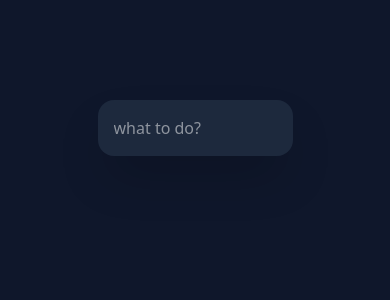
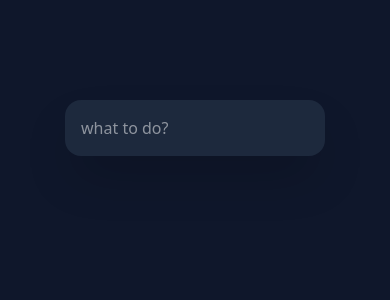
Before and after one commit to TheSeagullDev/svelte-todo, a SvelteKit app: page / in a window 390 px wide. Shown: the top 300 px of the page. Built offline with nearby package versions, Linux system fonts and the light colour scheme.

Commit message:
Add more responsiveness

```diff
--- a/src/routes/+page.svelte
+++ b/src/routes/+page.svelte
@@ -27,7 +27,7 @@
 </script>
 
 <div class="flex min-h-screen flex-col bg-slate-900">
-	<div class="m-auto flex h-64 w-1/2 flex-none items-center">
+	<div class="m-auto flex h-64 w-2/3 md:w-1/2 flex-none items-center">
 		<input
 			type="text"
 			class="w-full rounded-2xl bg-slate-800 p-4 text-white shadow-2xl transition hover:scale-103"
@@ -39,7 +39,7 @@
 			}}
 		/>
 	</div>
-	<div class="m-auto w-1/2 flex-1">
+	<div class="m-auto w-2/3 md:w-1/2 flex-1">
 		{#each todos.toSorted((a, b) => Number(a.done) - Number(b.done)) as todo (todo.id)}
 			<div class="my-4 flex rounded-2xl bg-slate-800 p-4 shadow-2xl" transition:fade animate:flip>
 				<input type="checkbox" bind:checked={todo.done} />
```
